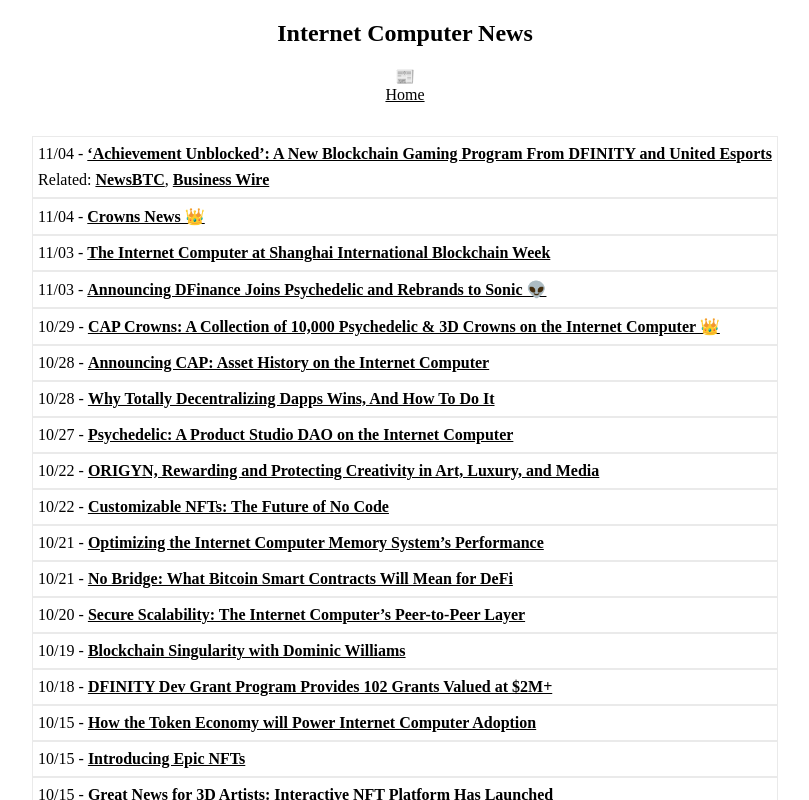
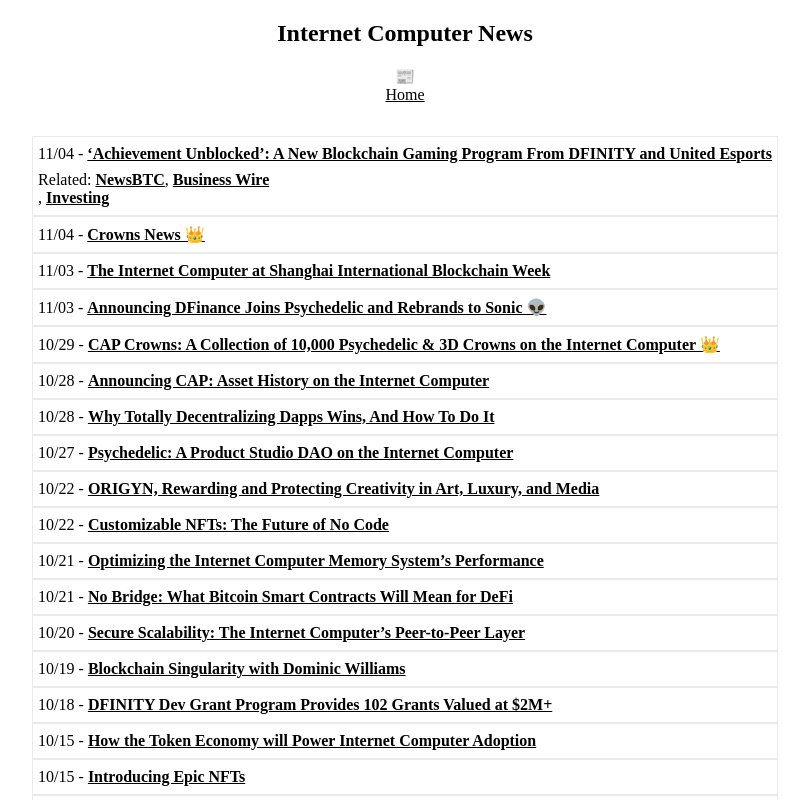
Before and after one commit to rjlucasm/ictoday, a Next.js app: page /news/2021 in a window 1280 px wide. Shown: the top 800 px of the page, without its empty margins (235-1044 px from the left). Built offline with nearby package versions, Linux system fonts and the light colour scheme.

Commit message:
Investing

```diff
--- a/pages/news/2021.js
+++ b/pages/news/2021.js
@@ -21,7 +21,8 @@
                 <a href="https://medium.com/dfinity/achievement-unblocked-a-new-blockchain-gaming-program-from-dfinity-and-united-esports-6850d20b3398" target="_blank" rel="noopener noreferrer">‘Achievement Unblocked’: A New Blockchain Gaming Program From DFINITY and United Esports</a>
                 <p>Related:&nbsp;
                 <a href="https://www.newsbtc.com/news/dfinity-foundation-internet-computer-gaming/" target="_blank" rel="noopener noreferrer">NewsBTC</a>,&nbsp;
-                <a href="https://www.businesswire.com/news/home/20211104005840/en/The-DFINITY-Foundation-and-United-Esports-To-Launch-First-Of-Its-Kind-Blockchain-Gaming-Program-%E2%80%94-Achievement-Unblocked" target="_blank" rel="noopener noreferrer">Business Wire</a></p>
+                <a href="https://www.businesswire.com/news/home/20211104005840/en/The-DFINITY-Foundation-and-United-Esports-To-Launch-First-Of-Its-Kind-Blockchain-Gaming-Program-%E2%80%94-Achievement-Unblocked" target="_blank" rel="noopener noreferrer">Business Wire</a></p>,&nbsp;
+                <a href="https://www.investing.com/news/cryptocurrency-news/the-dfinity-foundation-and-united-esports-to-launch-first-of-its-kind-blockchain-gaming-program--achievement-unblocked-2669334" target="_blank" rel="noopener noreferrer">Investing</a>
             </div>
             <div className="pagescard">11/04 -&nbsp;
                 <a href="https://medium.com/cap-ois/crowns-news-11-4-3bbc5e5f510f" target="_blank" rel="noopener noreferrer">Crowns News 👑</a>
```
